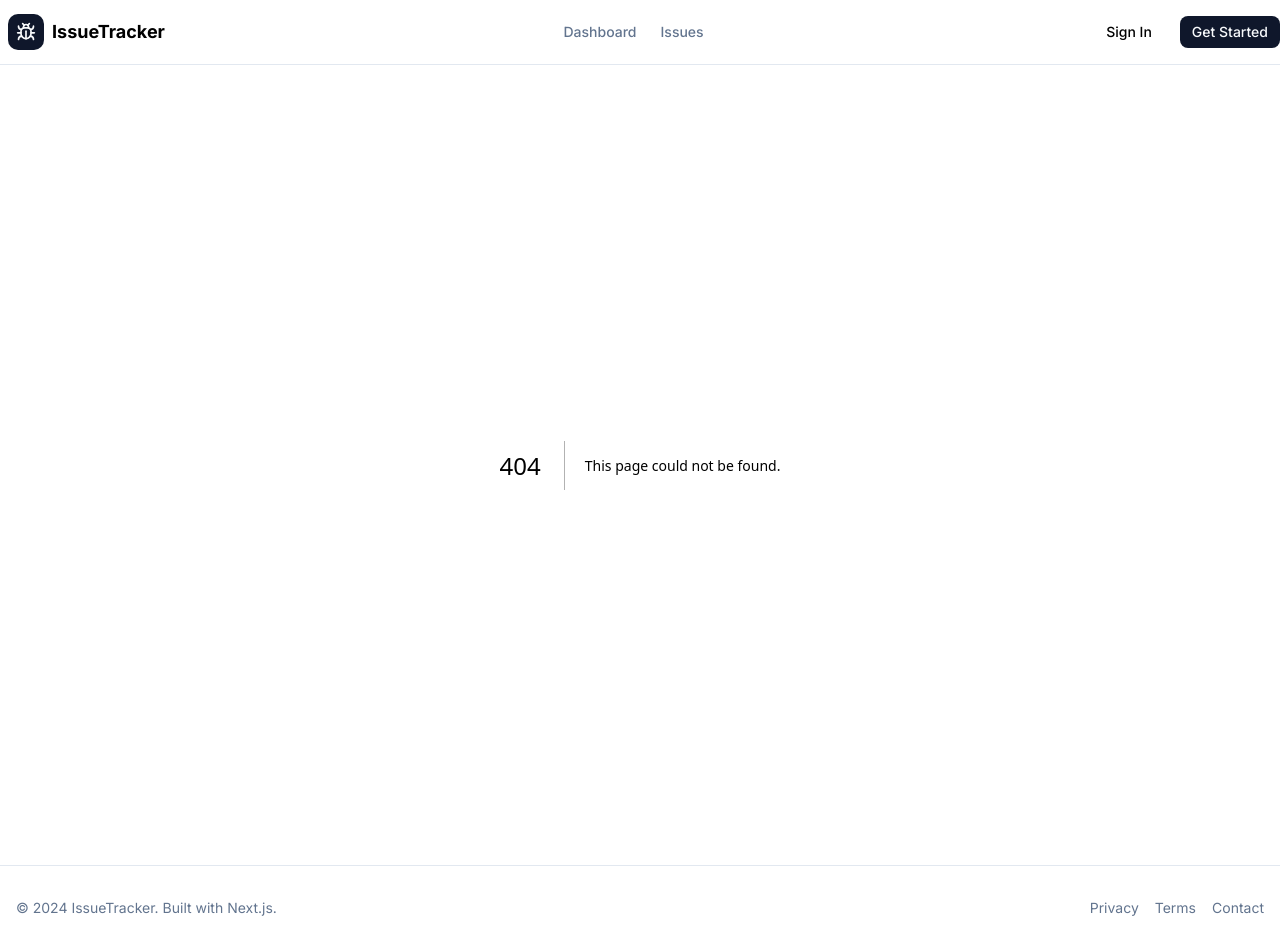
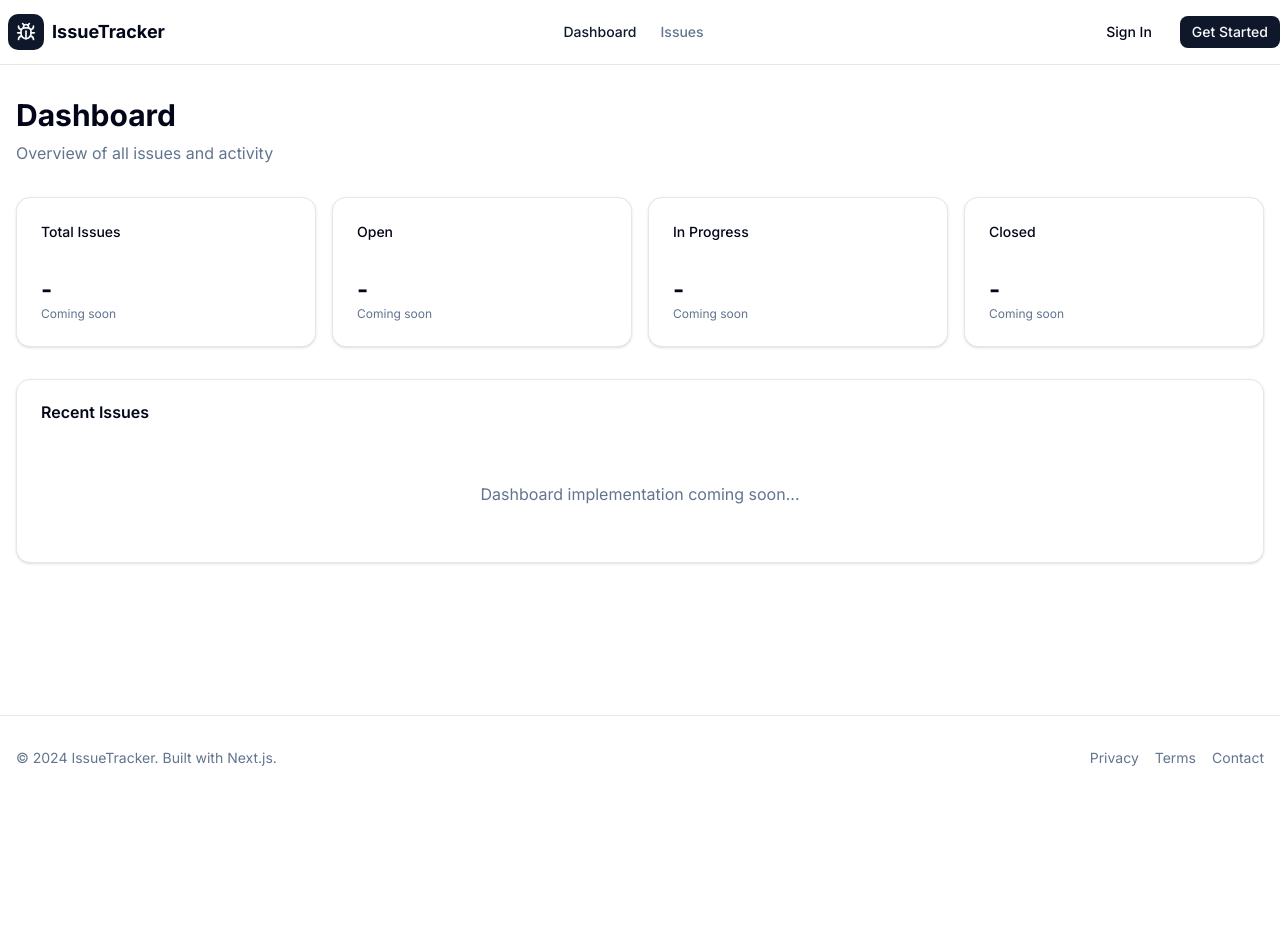
Before and after one commit to sharathk-dev/issue-tracker, a Next.js app: page /dashboard in a window 1280 px wide. Before the commit this address had no page. After the commit the page ends 800 px from the top, so only its background shows below. Built offline with nearby package versions, Linux system fonts and the light colour scheme.

Commit message:
create dashboard wireframe

```diff
--- /dev/null
+++ b/src/app/dashboard/page.tsx
@@ -0,0 +1,65 @@
+import { Card, CardContent, CardHeader, CardTitle } from '@/components/ui/card';
+
+export default function DashboardPage() {
+  return (
+    <div className="mx-auto max-w-7xl px-4 py-8">
+      <div className="mb-8">
+        <h1 className="text-3xl font-bold">Dashboard</h1>
+        <p className="text-muted-foreground mt-2">Overview of all issues and activity</p>
+      </div>
+
+      {/* Stats Grid */}
+      <div className="grid gap-4 md:grid-cols-2 lg:grid-cols-4 mb-8">
+        <Card>
+          <CardHeader className="flex flex-row items-center justify-between space-y-0 pb-2">
+            <CardTitle className="text-sm font-medium">Total Issues</CardTitle>
+          </CardHeader>
+          <CardContent>
+            <div className="text-2xl font-bold">-</div>
+            <p className="text-xs text-muted-foreground">Coming soon</p>
+          </CardContent>
+        </Card>
+
+        <Card>
+          <CardHeader className="flex flex-row items-center justify-between space-y-0 pb-2">
+            <CardTitle className="text-sm font-medium">Open</CardTitle>
+          </CardHeader>
+          <CardContent>
+            <div className="text-2xl font-bold">-</div>
+            <p className="text-xs text-muted-foreground">Coming soon</p>
+          </CardContent>
+        </Card>
+
+        <Card>
+          <CardHeader className="flex flex-row items-center justify-between space-y-0 pb-2">
+            <CardTitle className="text-sm font-medium">In Progress</CardTitle>
+          </CardHeader>
+          <CardContent>
+            <div className="text-2xl font-bold">-</div>
+            <p className="text-xs text-muted-foreground">Coming soon</p>
+          </CardContent>
+        </Card>
+
+        <Card>
+          <CardHeader className="flex flex-row items-center justify-between space-y-0 pb-2">
+            <CardTitle className="text-sm font-medium">Closed</CardTitle>
+          </CardHeader>
+          <CardContent>
+            <div className="text-2xl font-bold">-</div>
+            <p className="text-xs text-muted-foreground">Coming soon</p>
+          </CardContent>
+        </Card>
+      </div>
+
+      {/* Recent Issues Placeholder */}
+      <Card>
+        <CardHeader>
+          <CardTitle>Recent Issues</CardTitle>
+        </CardHeader>
+        <CardContent>
+          <p className="text-center text-muted-foreground py-8">Dashboard implementation coming soon...</p>
+        </CardContent>
+      </Card>
+    </div>
+  );
+}
--- a/src/app/navbar.tsx
+++ b/src/app/navbar.tsx
@@ -12,7 +12,7 @@ export function Navbar() {
   const pathname = usePathname();
 
   const links = [
-    { href: '/', label: 'Dashboard' },
+    { href: '/dashboard', label: 'Dashboard' },
     { href: '/issues', label: 'Issues' },
   ];
 
```
